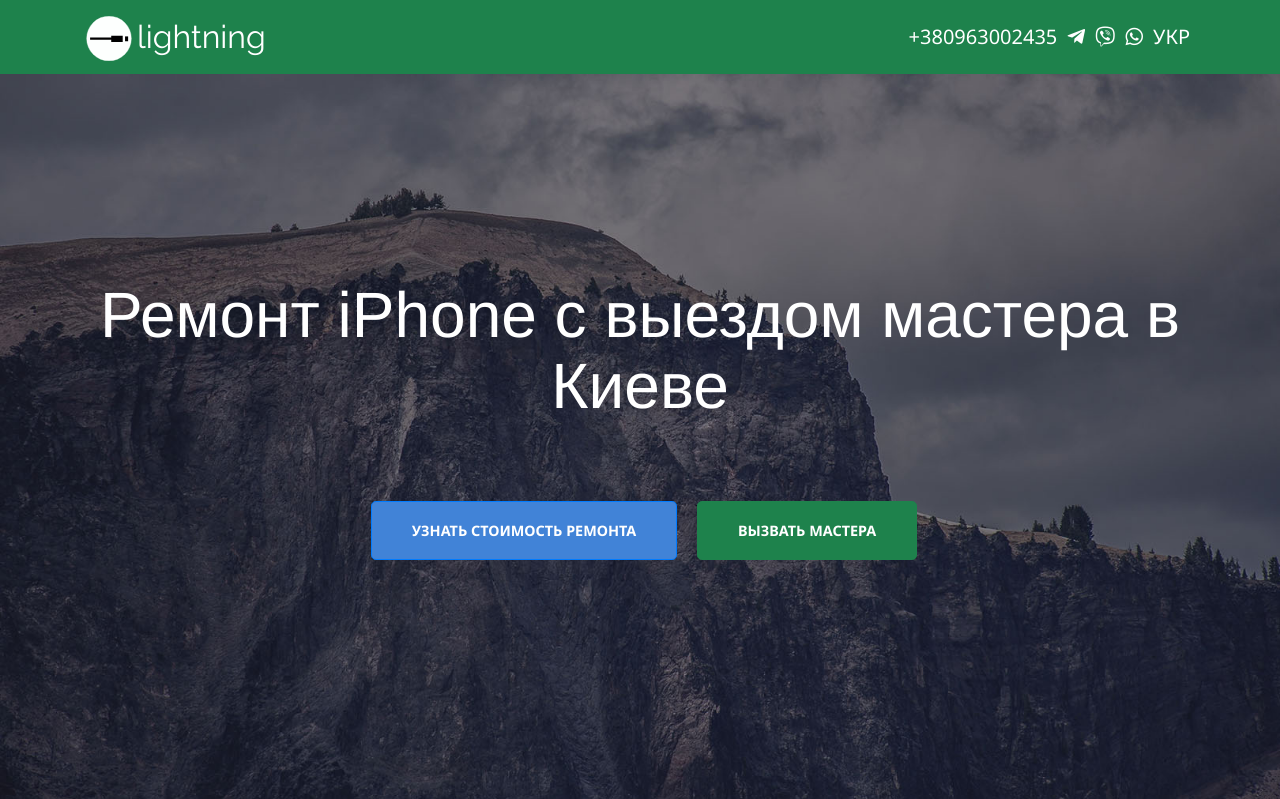
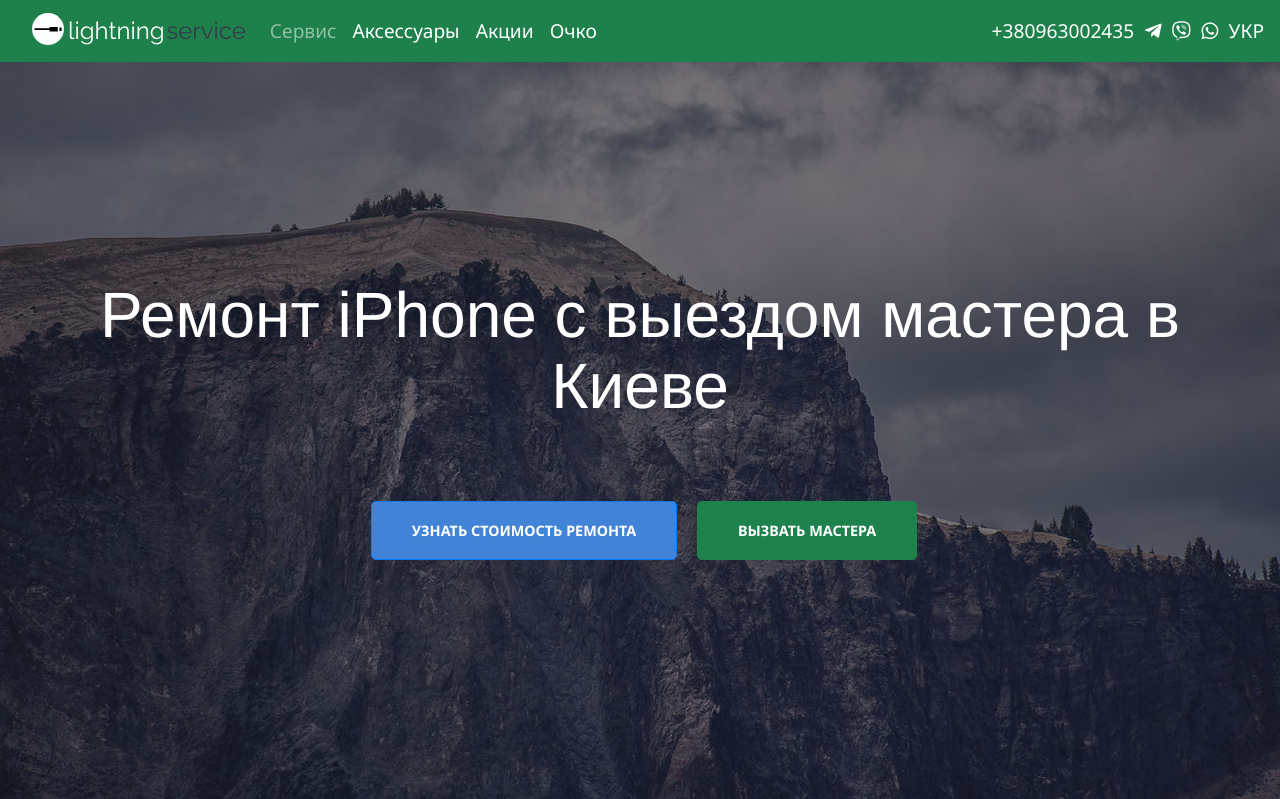
Before and after one commit to Anntie/LightningDesign, a PHP site: page / in a window 1280 px wide. Shown: the top 799 px of the page. Run offline with PHP 8.4, Linux system fonts and the light colour scheme; some libraries are stand-ins or nearby versions.

Commit message:
Menu redesign

```diff
--- a/css/lightning.css
+++ b/css/lightning.css
@@ -106,24 +106,6 @@ p, h1, h2, h3, h4, h5, h6 {
   margin-bottom: 5rem;
 }
 
-.navbar-sticked {
-  background-color: #913D88;
-}
-
-.navbar-custom {
-  background-color: #1E824C;
-}
-
-.nav-link-custom {
-  color: #fff !important;
-  height: 48px;
-  display: inline;
-}
-
-.nav-link-custom:hover {
-  text-decoration: none;
-}
-
 #menu {
   padding: 5px;
 }
@@ -131,11 +113,6 @@ p, h1, h2, h3, h4, h5, h6 {
 #menu-ul {
   margin: 0 auto;
   font-size: 1.25rem;
-}
-
-.nav-text-custom {
-  line-height: 32px;
-  display: inline;
 }
 
 .delete-item {
@@ -731,10 +708,6 @@ img[data-src] {
       display: block;
     }
 
-    #logo {
-      display: none !important;
-    }
-
     .card-columns {
       -webkit-column-count: 1;
       column-count: 1;
@@ -750,13 +723,6 @@ img[data-src] {
 
   .xxs-logo {
     font-size: 1.5rem;
-  }
-
-  #logo {
-    /*width: 2.5rem;
-    height: 2.5rem;
-    margin-top: .2rem !important;*/
-    display: none;
   }
 
   .mr-2, .ml-2 {
@@ -779,3 +745,65 @@ img[data-src] {
     font-size: 2.5rem;
   }
 }
+
+
+.bg-green {
+  background-color: #1e814b !important;
+}
+
+.nav-link-custom {
+  color: #fff !important;
+  height: 48px;
+  display: inline;
+  padding-left: .65rem;
+}
+
+.xxs-logo {
+  font-family: 'Raleway', sans-serif !important;
+  font-weight: 400;
+  color: #fff;
+}
+
+@media screen and (min-width: 992px) {
+  .navbar-nav {
+    font-size: 1.2rem;
+  }
+
+  .xxs-logo {
+    font-size: 1.5rem;
+  }
+}
+
+@media screen and (max-width: 991.98px) {
+  .navbar-nav {
+    display: -ms-flexbox;
+    display: flex;
+    -ms-flex-direction: row;
+        flex-direction: row;
+  }
+
+  .nav-item {
+    padding-right: .35rem;
+  }
+
+  .nav-link-custom {
+    padding-left: .3rem;
+  }
+}
+
+.nav-link-custom:hover {
+  text-decoration: none;
+}
+
+@media screen and (max-width: 510px) {
+  .navbar-nav {
+    margin: 0 auto;
+  }
+
+}
+
+@media screen and (max-width: 370px) {
+  .navbar-nav {
+    font-size: .8rem;
+  }
+}
--- a/css/style.css
+++ b/css/style.css
@@ -186,13 +186,6 @@ p {
 
 .navbar-custom {
   background: transparent; }
-
-a.navbar-brand, a.logo {
-  font-family: "Montserrat", "Helvetica Neue", Helvetica, Arial, sans-serif;
-  color: #fff !important;
-  font-size: 2rem;
-  font-weight: bold;
-  margin-top: 0; }
 
 a.logo:hover, a.logo:active, a.logo:focus {
   text-decoration: none; }
--- a/index.html
+++ b/index.html
@@ -27,34 +27,44 @@
 		</script>
 	</head>
 	<body>
+		<nav class="navbar fixed-top navbar-expand-lg navbar-dark bg-green">
+      <a class="navbar-brand" href="./"><img src="images/logo-2.svg" id="logo" style="margin-left: 1rem; width: 32px; height: 32px; margin-right: 4px;" class="d-inline-block align-top" alt="lightning"><span class="xxs-logo d-md-inline d-none">lightning</span><span class="xxs-logo d-md-inline d-none" style="margin-left: 2px; color: #353b48;">service</span></a>
+			<ul class="navbar-nav mr-auto">
+				<li class="nav-item">
+					<a class="nav-link" href="#">Сервис</a>
+				</li>
+				<li class="nav-item active">
+					<a class="nav-link" href="#">Аксессуары</a>
+				</li>
+				<li class="nav-item active">
+					<a class="nav-link" href="#">Акции</a>
+				</li>
+				<li class="nav-item active">
+					<a class="nav-link" href="#">Очко</a>
+				</li>
+			</ul>
+			<ul class="navbar-nav ml-auto pull-xs-right justify-content-end">
+				<li class="nav-item">
+					<a class="nav-link-custom nav-text-custom d-none d-md-inline" href="tel:+380963002435">+380963002435</a>
+				</li>
+				<li class="nav-item">
+					<a class="nav-link-custom fa fa-phone d-inline d-md-none" href="tel:+380963002435"></a>
+				</li>
+				<li class="nav-item">
+					<a class="nav-link-custom fab fa-telegram-plane" href="tg://resolve?domain=lightningservice"></a>
+				</li>
+				<li class="nav-item">
+					<a class="nav-link-custom fab fa-viber" href="viber://chat?number=+380963002435"></a>
+				</li>
+				<li class="nav-item">
+					<a class="nav-link-custom fab fa-whatsapp" href="whatsapp://send?phone=+380963002435"></a>
+				</li>
+				<li class="nav-item">
+					<a class="nav-link-custom nav-text-custom" href="ukrainian.html">УКР</a>
+				</li>
+			</ul>
+    </nav>
     <section class="cover-1 text-center">
-			<nav class="navbar sticky-event fixed-top navbar-dark navbar-custom">
-				<div class="container">
-					<a class="navbar-brand" href="#"><img src="images/logo-2.svg" id="logo" style="padding-top: 3px; margin-right: 4px;" class="d-inline-block align-top" alt="lightning"><span class="xxs-logo" style="font-family: 'Raleway', sans-serif !important; font-weight: 400;">lightning</span></a>
-					<div class="pull-xs-right justify-content-end" id="menu">
-						<ul class="mt-2 mt-md-0 list-inline" id="menu-ul">
-							<li class="nav-item d-none d-md-inline list-inline-item">
-								<a class="nav-link-custom nav-text-custom" href="tel:+380963002435">+380963002435</a>
-							</li>
-							<li class="nav-item d-inline d-md-none list-inline-item">
-								<a class="nav-link-custom d-inline fa fa-phone" href="tel:+380963002435"></a>
-							</li>
-							<li class="nav-item d-inline list-inline-item">
-								<a class="nav-link-custom d-inline fab fa-telegram-plane" href="tg://resolve?domain=lightningservice"></a>
-							</li>
-							<li class="nav-item d-inline list-inline-item">
-								<a class="nav-link-custom d-inline fab fa-viber" href="viber://chat?number=+380963002435"></a>
-							</li>
-							<li class="nav-item d-inline list-inline-item">
-								<a class="nav-link-custom d-inline fab fa-whatsapp" href="whatsapp://send?phone=+380963002435"></a>
-							</li>
-							<li class="nav-item list-inline-item">
-								<a class="nav-link-custom nav-text-custom" href="ukrainian.html">УКР</a>
-							</li>
-						</ul>
-					</div>
-				</div>
-			</nav>
 			<div class="cover-container pb-25">
 				<div class="cover-inner container">
 					<h1 class="jumbotron-heading">Ремонт iPhone с выездом мастера в Киеве</h1>
```
Also changed, not shown: accessories/accessories.css (+34 -0 lines), accessories/index.html (+9 -6 lines).
